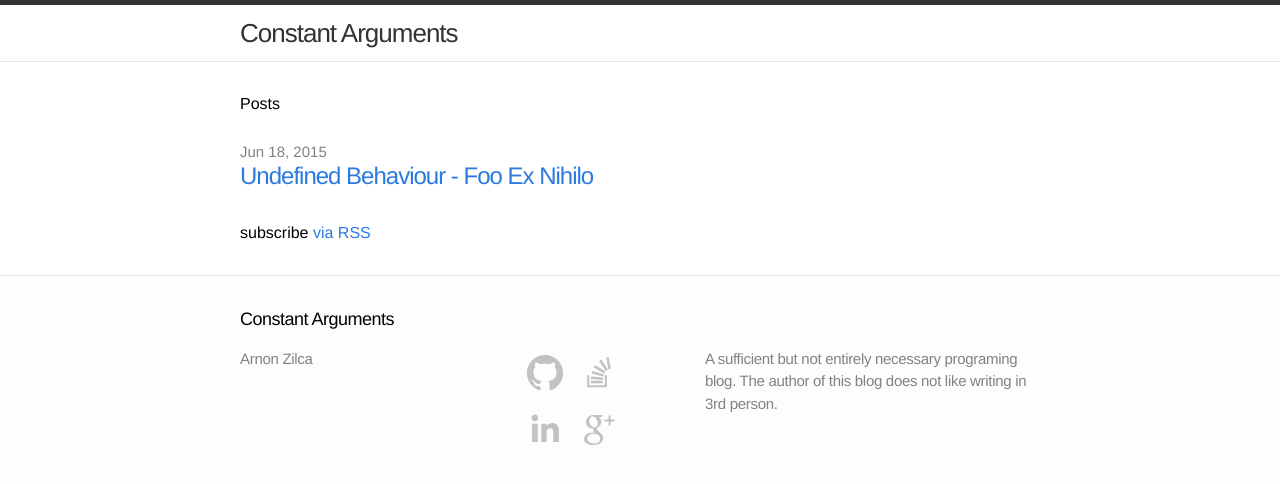
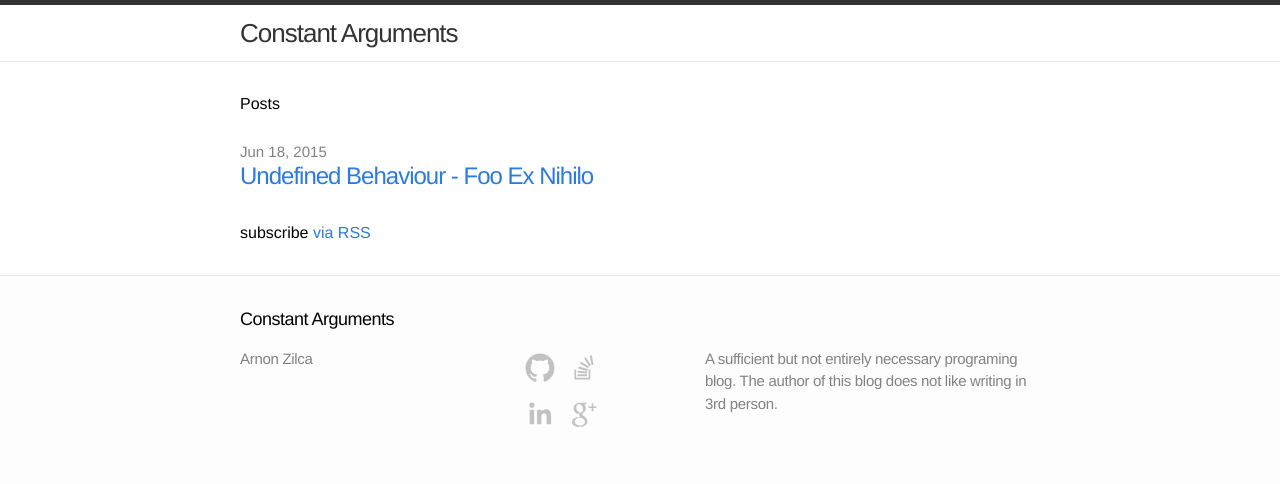
Before and after one commit to arnonzilca/arnonzilca.github.io, a Jekyll site: the page built from index.html, in a window 1280 px wide. Shown: the top 484 px of the page. Built offline with Jekyll 4.4.1, drawn with Linux system fonts in a browser that asks for light colours; comment, search, counter and statistics services are not loaded.

Commit message:
fixing google+ svg

```diff
--- a/css/main.css
+++ b/css/main.css
@@ -134,8 +134,8 @@ a:visited { color: #205caa; }
 }
 
 .svg-icon {
-  width: 50px;
-  height: 50px;
+  width: 40px;
+  height: 40px;
   color: #C2C2C2
   fill: #C2C2C2
 }
```
